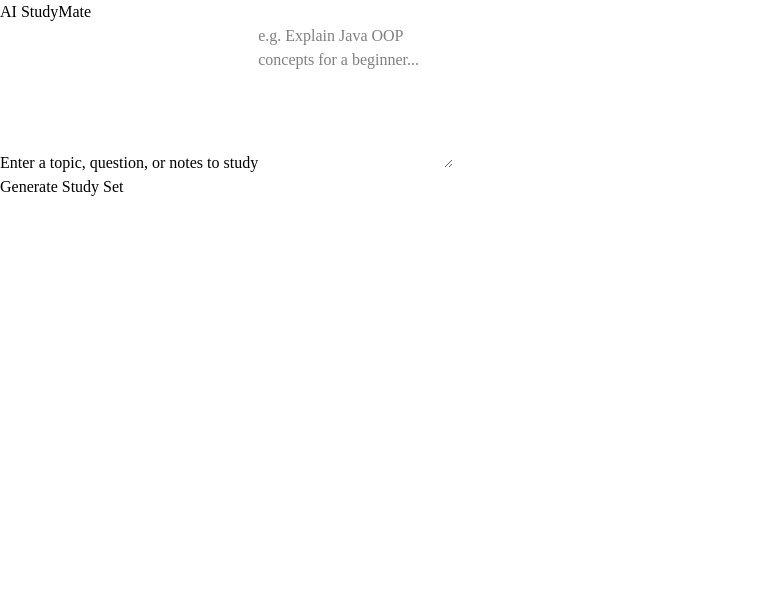
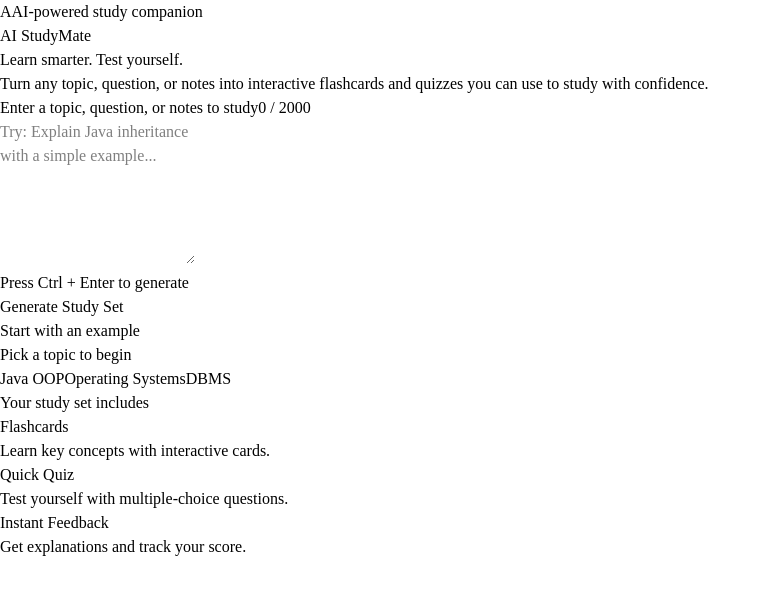
Before and after one commit to rishinavroop22/ai-studymate, a React (Vite) app: page / in a window 1280 px wide. Shown: the top 594 px of the page, without its empty margins (0-771 px from the left). Built offline with nearby package versions, Linux system fonts and the light colour scheme.

Commit message:
feat: polish study assistant UI

```diff
--- a/src/App.tsx
+++ b/src/App.tsx
@@ -138,10 +138,26 @@ function App() {
   };
 
   return (
-    <main className="min-h-screen bg-slate-50 px-4 py-10 text-slate-900 sm:px-6 lg:px-8">
+    <main className="min-h-screen overflow-hidden bg-[linear-gradient(135deg,rgba(224,231,255,0.7),transparent_38%),linear-gradient(180deg,#f8fafc_0%,#eef2ff_100%)] px-4 py-10 text-slate-900 sm:px-6 lg:px-8">
       <div className="mx-auto flex w-full max-w-3xl flex-col gap-8">
         <header>
-          <h1 className="text-4xl font-bold tracking-tight">AI StudyMate</h1>
+          <div className="mb-5 flex items-center gap-3 text-sm font-semibold text-indigo-600">
+            <span className="flex h-9 w-9 items-center justify-center rounded-xl bg-indigo-600 text-lg text-white shadow-sm">
+              A
+            </span>
+            <span>AI-powered study companion</span>
+          </div>
+          <h1 className="max-w-2xl text-4xl font-bold tracking-tight text-slate-950 sm:text-5xl">
+            AI StudyMate
+          </h1>
+          <p className="mt-3 text-xl font-semibold tracking-tight text-slate-700 sm:text-2xl">
+            Learn smarter. Test yourself.
+          </p>
+          {!result && (
+            <p className="mt-4 max-w-2xl text-base leading-7 text-slate-600">
+              Turn any topic, question, or notes into interactive flashcards and quizzes you can use to study with confidence.
+            </p>
+          )}
         </header>
 
         <PromptInput
@@ -150,6 +166,57 @@ function App() {
           onSubmit={handleGenerate}
           loading={loading}
         />
+
+        {!result && !loading && !error && (
+          <>
+            <section aria-labelledby="quick-start-heading" className="space-y-3">
+              <div className="flex items-center justify-between gap-3">
+                <h2 id="quick-start-heading" className="text-sm font-semibold text-slate-800">
+                  Start with an example
+                </h2>
+                <span className="text-xs text-slate-400">Pick a topic to begin</span>
+              </div>
+              <div className="flex flex-wrap gap-2">
+                {["Java OOP", "Operating Systems", "DBMS"].map((example) => (
+                  <button
+                    key={example}
+                    type="button"
+                    onClick={() => setPrompt(example)}
+                    className="rounded-full border border-slate-300 bg-white px-4 py-2 text-sm font-medium text-slate-700 shadow-sm transition hover:border-indigo-300 hover:bg-indigo-50 hover:text-indigo-700 focus:outline-none focus:ring-4 focus:ring-indigo-100 active:scale-[0.98]"
+                  >
+                    {example}
+                  </button>
+                ))}
+              </div>
+            </section>
+
+            <section aria-labelledby="feature-heading" className="space-y-3">
+              <h2 id="feature-heading" className="text-sm font-semibold text-slate-800">
+                Your study set includes
+              </h2>
+              <div className="grid gap-3 sm:grid-cols-3">
+                <article className="rounded-xl border border-slate-200 bg-white p-4 shadow-sm">
+                  <p className="text-sm font-semibold text-slate-900">Flashcards</p>
+                  <p className="mt-2 text-sm leading-6 text-slate-600">
+                    Learn key concepts with interactive cards.
+                  </p>
+                </article>
+                <article className="rounded-xl border border-slate-200 bg-white p-4 shadow-sm">
+                  <p className="text-sm font-semibold text-slate-900">Quick Quiz</p>
+                  <p className="mt-2 text-sm leading-6 text-slate-600">
+                    Test yourself with multiple-choice questions.
+                  </p>
+                </article>
+                <article className="rounded-xl border border-slate-200 bg-white p-4 shadow-sm">
+                  <p className="text-sm font-semibold text-slate-900">Instant Feedback</p>
+                  <p className="mt-2 text-sm leading-6 text-slate-600">
+                    Get explanations and track your score.
+                  </p>
+                </article>
+              </div>
+            </section>
+          </>
+        )}
 
         <section className="space-y-3" aria-live="polite">
           {loading && <LoadingState />}
--- a/src/components/PromptInput.tsx
+++ b/src/components/PromptInput.tsx
@@ -6,6 +6,8 @@ interface PromptInputProps {
 	onSubmit: () => void;
 	loading: boolean;
 }
+
+const MAX_PROMPT_LENGTH = 2000;
 
 export function PromptInput({
 	value,
@@ -31,27 +33,37 @@ export function PromptInput({
 	return (
 		<form onSubmit={handleSubmit} className="w-full space-y-4">
 			<div className="space-y-2">
-				<label
-					htmlFor="study-prompt"
-					className="block text-sm font-medium text-slate-700"
-				>
-					Enter a topic, question, or notes to study
-				</label>
+				<div className="flex items-center justify-between gap-3">
+					<label
+						htmlFor="study-prompt"
+						className="block text-sm font-semibold text-slate-800"
+					>
+						Enter a topic, question, or notes to study
+					</label>
+					<span className="shrink-0 text-xs tabular-nums text-slate-400" aria-live="polite">
+						{value.length} / {MAX_PROMPT_LENGTH}
+					</span>
+				</div>
 				<textarea
 					id="study-prompt"
 					value={value}
 					onChange={(event) => onChange(event.target.value)}
 					onKeyDown={handleKeyDown}
 					disabled={loading}
-					placeholder="e.g. Explain Java OOP concepts for a beginner..."
+					maxLength={MAX_PROMPT_LENGTH}
+					aria-describedby="study-prompt-hint"
+					placeholder="Try: Explain Java inheritance with a simple example..."
 					rows={6}
-					className="min-h-36 w-full resize-y rounded-lg border border-slate-300 bg-white px-4 py-3 text-sm text-slate-900 shadow-sm outline-none transition placeholder:text-slate-400 focus:border-indigo-500 focus:ring-2 focus:ring-indigo-200 disabled:cursor-not-allowed disabled:bg-slate-100"
+					className="min-h-40 w-full resize-y rounded-xl border border-slate-300 bg-white px-4 py-3 text-sm leading-6 text-slate-900 shadow-sm outline-none transition placeholder:text-slate-400 hover:border-slate-400 focus:border-indigo-500 focus:ring-4 focus:ring-indigo-100 disabled:cursor-not-allowed disabled:bg-slate-100"
 				/>
+				<p id="study-prompt-hint" className="text-xs text-slate-500">
+					Press Ctrl + Enter to generate
+				</p>
 			</div>
 			<button
 				type="submit"
 				disabled={loading || value.trim().length === 0}
-				className="w-full rounded-lg bg-indigo-600 px-4 py-3 text-sm font-semibold text-white transition hover:bg-indigo-700 focus:outline-none focus:ring-2 focus:ring-indigo-500 focus:ring-offset-2 disabled:cursor-not-allowed disabled:bg-slate-400 sm:w-auto"
+				className="w-full rounded-xl bg-indigo-600 px-5 py-3 text-sm font-semibold text-white shadow-sm transition hover:bg-indigo-700 focus:outline-none focus:ring-4 focus:ring-indigo-200 focus:ring-offset-2 disabled:cursor-not-allowed disabled:bg-slate-300 disabled:text-slate-500 sm:w-auto"
 			>
 				{loading ? "Generating..." : "Generate Study Set"}
 			</button>
```
